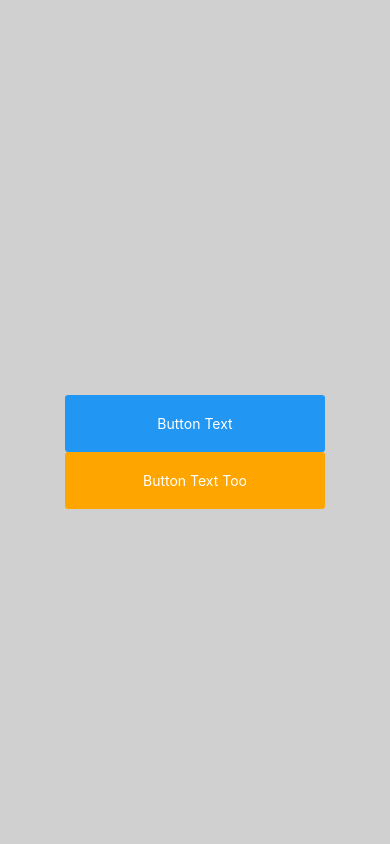
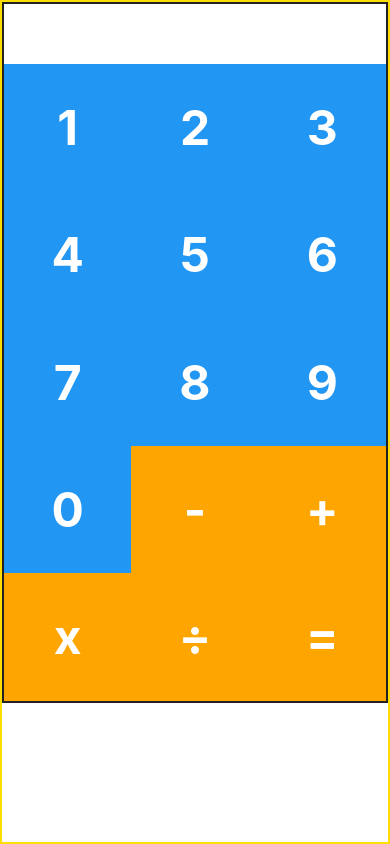
Before and after one commit to davidputney/calcroulette, a React Native app: screen / in a window 390 px wide. Built offline with nearby package versions, Linux system fonts and the light colour scheme.

Commit message:
Adds styles for buttons. Buttons are now returning values when clicked. All operators and value buttons are showing. Layout is fixed.

```diff
--- a/App.js
+++ b/App.js
@@ -3,6 +3,13 @@ import React, { Component } from 'react';
 import { StyleSheet, Text, View, Image, Button, TouchableHighlight, TouchableOpacity, TouchableNativeFeedback, TouchableWithoutFeedback } from 'react-native';
 
 
+const buttonArray = [1,2,3,4,5,6,7,8,9,0];
+const operators = [{value: "minus", display: "-"},
+  {value: "add", display: "+" },
+  {value: "multiply", display: "x" },
+  {value: "divide", display: "÷" },
+  {value: "equals", display: "=" }
+]
 const TextFoo=({ textVal }) => {
   return (
       <Text>{`${textVal}`}</Text>
@@ -29,11 +36,16 @@ const ButtonFoo=() => {
     )
   }
 
- const TouchFoo=({ touch, buttonText, buttonStyle }) => {
+ const TouchFoo=({ touch, buttonText, buttonStyle, val }) => {
+  const clicky=(e) => {
+    touch(e, val)
+  }
   return (
     <TouchableHighlight
-      onPress={touch}
+      style={styles.touchable}
+      onPress={clicky}
       underlayColor="white"
+      // value={ val }
     >
       <View style={buttonStyle}>
         <Text style={styles.buttonText}>{`${buttonText}`}</Text>
@@ -44,17 +56,19 @@ const ButtonFoo=() => {
 
 
 export default class HelloWorldApp extends Component {
-
   constructor(props) {
     super(props)
-    this.state = { textVal: "Hello world var yyy" }
+    this.state = { textVal: "Hello world var yyy", numberButtons: buttonArray }
     this._onPressButton = this._onPressButton.bind(this)
   }
 
 
-  _onPressButton() {
-    alert('You tapped the button!')
+  _onPressButton(e, val) {
+    // alert('You tapped the button!')
+    console.log(val)
   }
+
+  // const _onPressButton=e => touch(e)
 
   _onLongPressButton() {
     alert('You long-pressed the button!')
@@ -63,18 +77,37 @@ export default class HelloWorldApp extends Component {
 
   render() {
     return (
+      <View
+        style={styles.keyboardWrapper }
+      >
       <View style={styles.container}>
-        <TouchFoo
+      { buttonArray.map((el, i) => {
+        return (
+          <TouchFoo
           touch = { this._onPressButton}
-          buttonText = { "Button Text" }
+          buttonText = { el }
           buttonStyle = { styles.button }
+          val={ el }
+          key = { i }
         />
-        <TouchFoo
+        )
+      }) }
+
+      { operators.map((el, i) => {
+        console.log(el)
+        const { value, display } = el;
+        return (
+          <TouchFoo
           touch = { this._onPressButton}
-          buttonText = { "Button Text Too" }
-          buttonStyle = { styles.buttonAlt }
+          buttonText = { display }
+          buttonStyle = { styles.buttonOperator }
+          val={ value }
+          key = { i }
         />
-      </View>
+        )
+      }) }
+    </View>
+    </View>
     );
   }
 }
@@ -83,10 +116,14 @@ export default class HelloWorldApp extends Component {
 const styles = StyleSheet.create({
   container: {
    flex: 1,
+   flexDirection: 'row',
+   flexWrap: "wrap",
    justifyContent: 'center',
-   backgroundColor: "#d0d0d0",
    paddingTop: 60,
-   alignItems: 'center'
+   alignItems: 'center',
+   borderWidth: 2,
+   borderColor: "#222222",
+   width:"100%"
   },
   buttonContainer: {
     margin: 20
@@ -96,11 +133,23 @@ const styles = StyleSheet.create({
     flexDirection: 'row',
     justifyContent: 'space-between'
   },
+  touchable: {
+    width: "33.3333%",
+    aspectRatio: 1
+  },
   button: {
-    width: 260,
+    width: "auto",
+    aspectRatio:1,
     alignItems: 'center',
+    justifyContent:"center",
     backgroundColor: '#2196F3',
-    borderRadius:3
+  },
+  buttonOperator: {
+    justifyContent:"center",
+    width: "auto",
+    aspectRatio:1,
+    alignItems: 'center',
+    backgroundColor: '#FFA500'
   },
   buttonAlt: {
     width: 260,
@@ -111,6 +160,27 @@ const styles = StyleSheet.create({
   buttonText: {
     textAlign: 'center',
     padding: 20,
-    color: 'white'
-  }
+    color: 'white',
+    fontSize: 48,
+    fontWeight: "bold"
+  },
+  keyboardWrapper: {
+    display: "flex",
+    flexDirection: "column",
+    borderWidth: 2,
+    borderColor: "#FFDD00",
+    height:"100%",
+    width: "100%"
+  },
+  container: {
+    display:"flex",
+    flexDirection: 'row',
+    flexWrap: "wrap",
+    justifyContent: 'center',
+    paddingTop: 60,
+    alignItems: 'center',
+    borderWidth: 2,
+    borderColor: "#222222",
+    width:"100%",
+   },
 });
```
